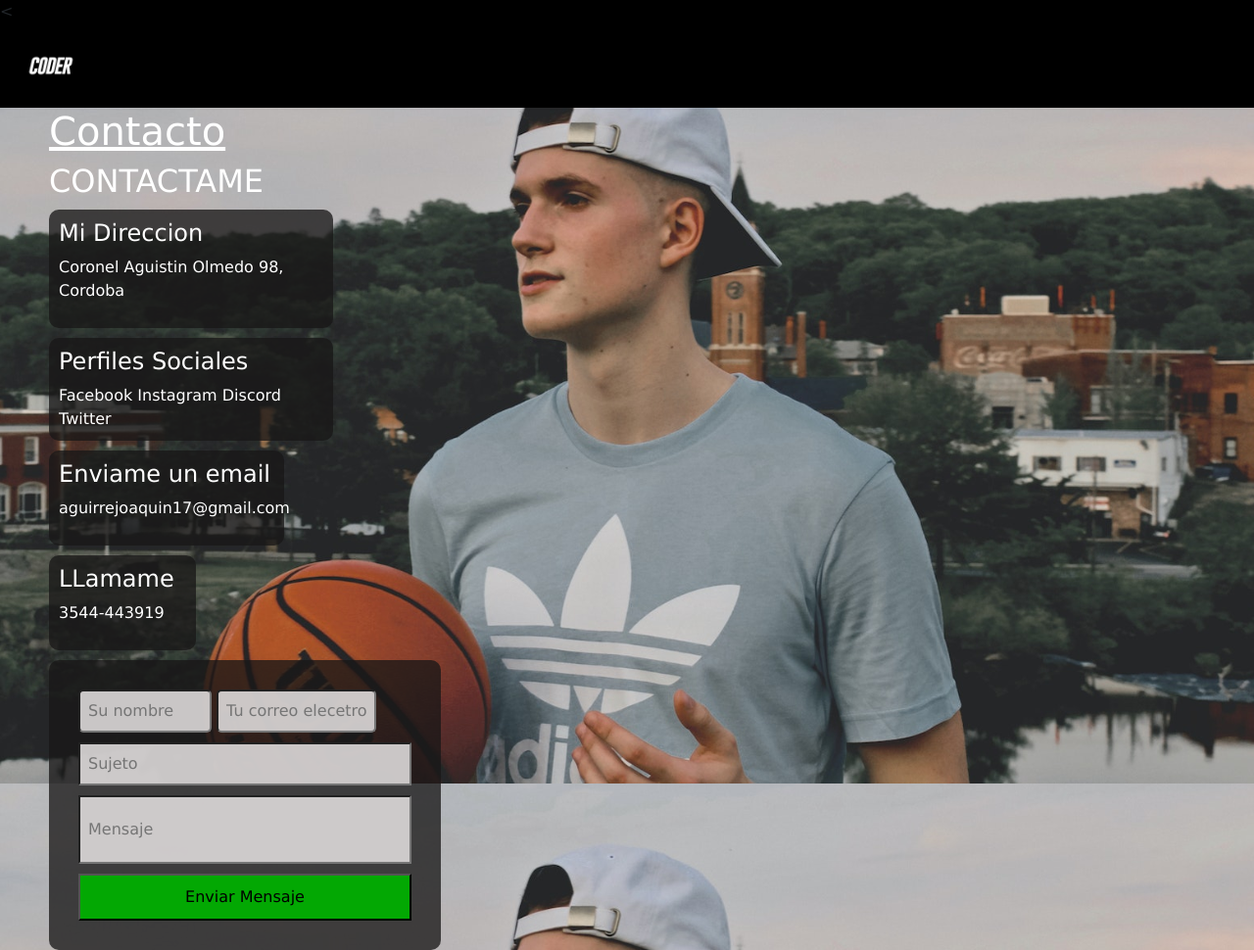
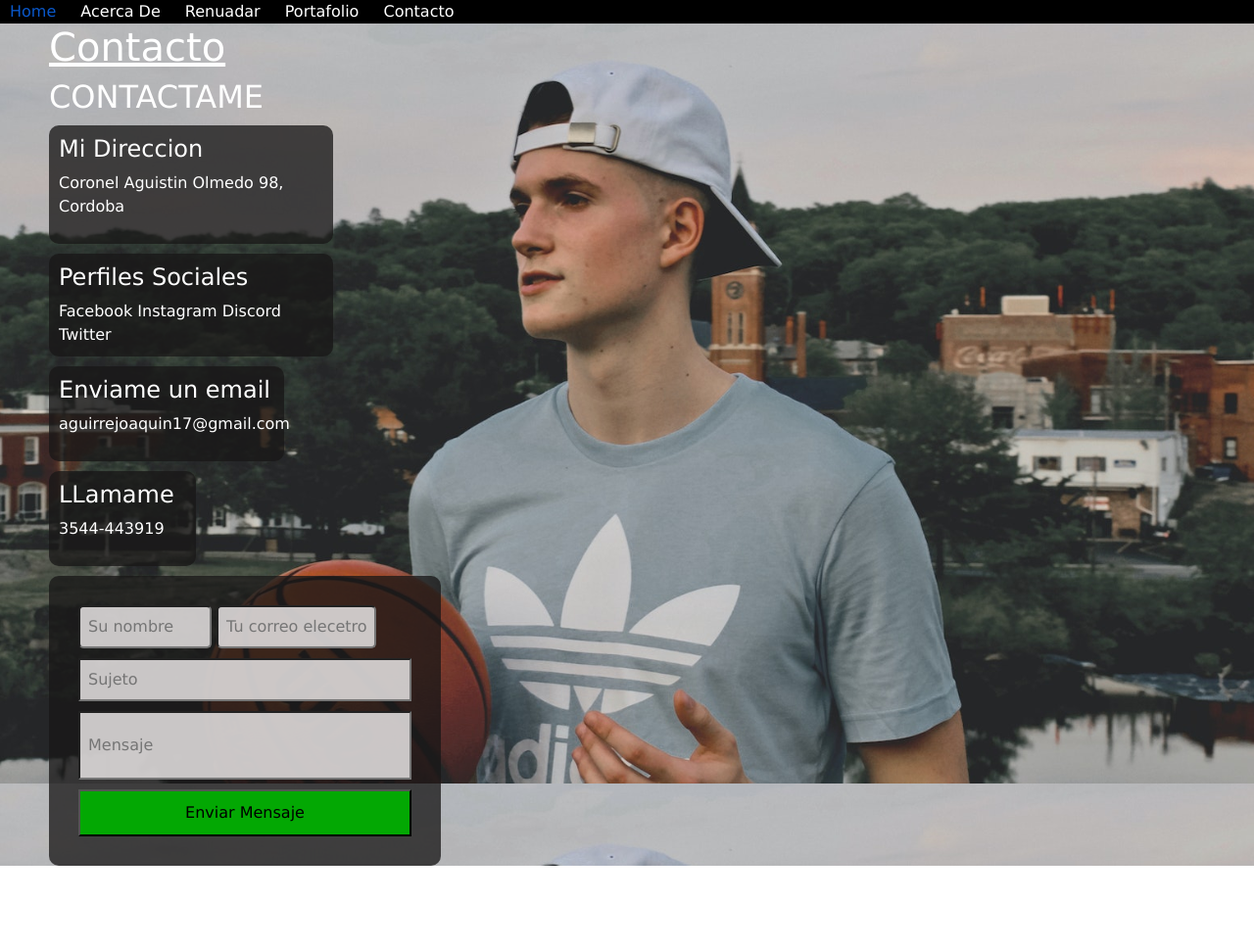
Before and after one commit to JoaquinAguirre17/CoderHouseDesarrollo-Web, a plain HTML site: page pages/contacto.html in a window 1280 px wide. Shown: the whole page at 98% size. After the commit the page ends 884 px from the top, so only its background shows below. Drawn offline with nearby package versions, Linux system fonts and the light colour scheme.

Commit message:
borre la modificacion del nav en contacto.html

```diff
--- a/pages/contacto.html
+++ b/pages/contacto.html
@@ -12,37 +12,11 @@
 <body>
     <header>
 
-        < <nav class="navbar navbar-expand-lg ">
-            <div class="container-fluid">
-              <!--LOGO DE BARRA DE NAVEGACION-->
-                <a class="navbar-brand  " href="#">
-                    <img src="../img/LOGONAV.png" alt="CoderHouse" width="60" height="60">
-                  </a>
-              <button class="navbar-toggler" type="button" data-bs-toggle="collapse" data-bs-target="#navbarSupportedContent" aria-controls="navbarSupportedContent" aria-expanded="false" aria-label="Toggle navigation">
-                <span class="navbar-toggler-icon"></span>
-              </button>
-              <div class="collapse navbar-collapse" id="navbarSupportedContent">
-                <ul class="navbar-nav me-auto mb-2 mb-lg-0 ">
-                  <li class="nav-item">
-                    <a class="nav-link active" aria-current="page" href="../index.html">Home</a>
-                  </li>
-                  <li class="nav-item">
-                    <a class="nav-link" href="./acerca_de.html">Acerca De</a>
-                  </li>
-                  <li class="nav-item">
-                    <a class="nav-link" href="./reanudar.html">Renuadar</a>
-                  </li>
-                  <li class="nav-item">
-                    <a class="nav-link" href="./portafilio.html">Portafolio</a>
-                  </li>
-                  <li class="nav-item">
-                    <a class="nav-link" href="./contacto.html">Contacto</a>
-                  </li>
-                </ul>
-
-              </div>
-            </div>
-          </nav>
+        <a href="../index.html"> Home </a>
+        <a href="./acerca_de.html"> Acerca De </a>
+        <a href="./reanudar.html"> Renuadar </a>
+        <a href="./portafilio.html"> Portafolio </a>
+        <a href="./contacto.html"> Contacto </a>
     </header>
     <main class="Paginas">
         <section>
```
